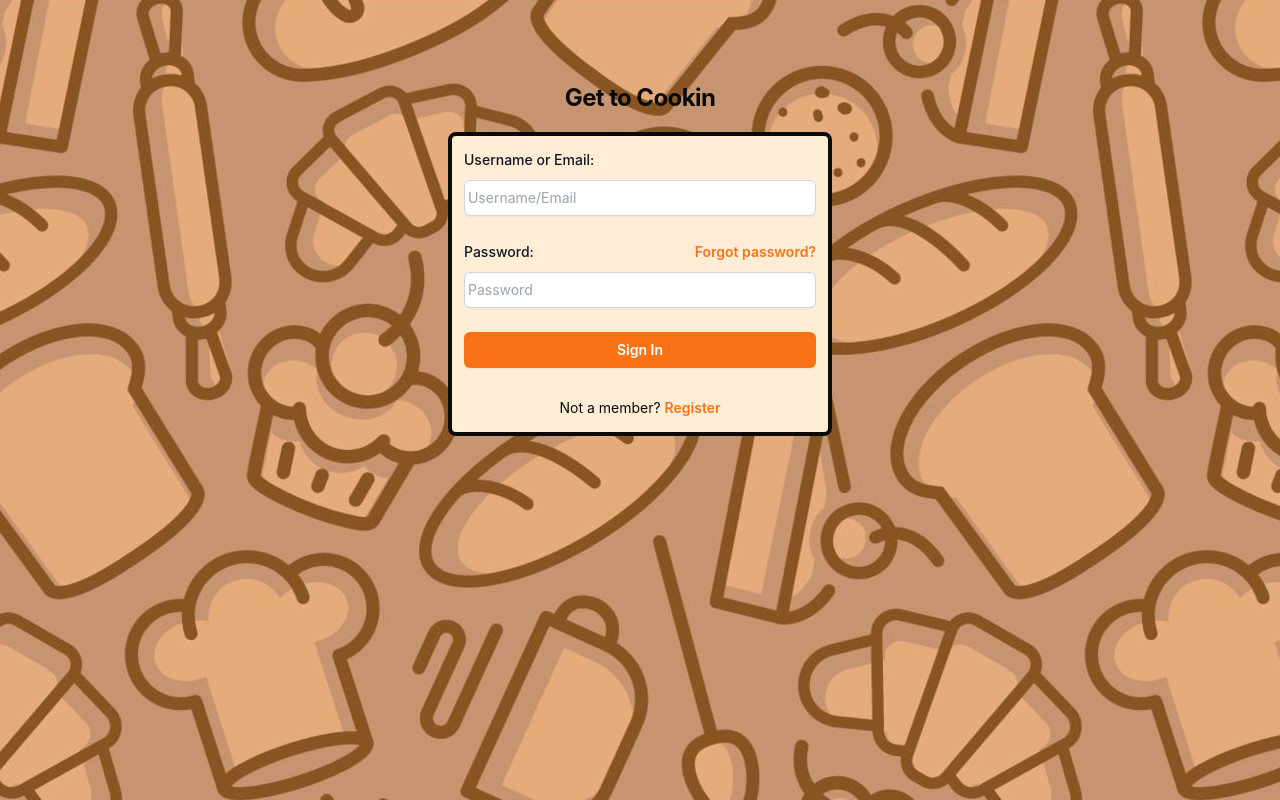
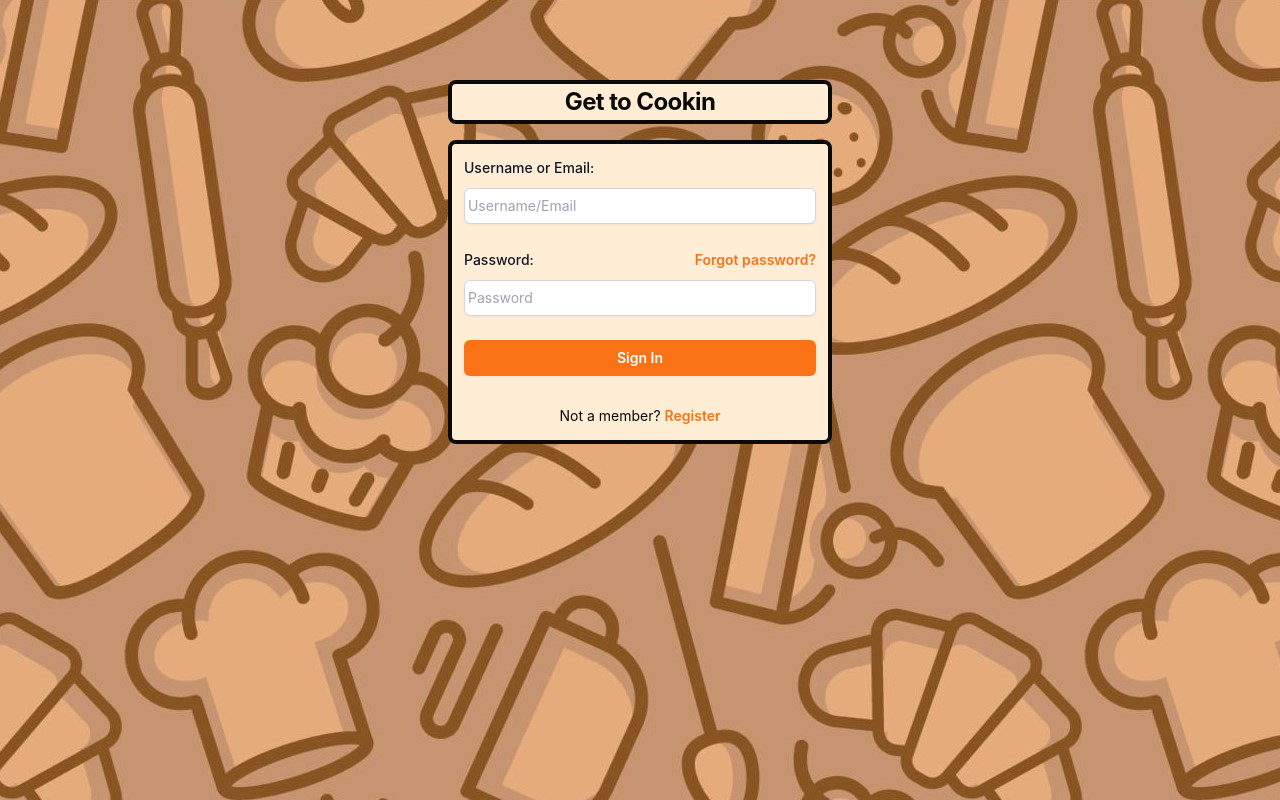
Before and after one commit to Fugate-A/MegaBytes.app, a React (Create React App) app in the folder web_frontend/: page / in a window 1280 px wide. Built offline with nearby package versions, Linux system fonts and the light colour scheme.

Commit message:
Added a box around some text

```diff
--- a/web_frontend/src/components/Login.js
+++ b/web_frontend/src/components/Login.js
@@ -51,7 +51,7 @@ function Login() {
 			<form onSubmit={doLogin}>
 				<div className="flex min-h-full flex-1 flex-col justify-center px-6 pt-10 pb-6 lg:px-8">
 					<div className="sm:mx-auto sm:w-full sm:max-w-sm">
-						<h2 className="mt-10 text-center text-2xl font-bold leading-9 tracking-tight text-neutral-950">
+						<h2 className="mt-10 text-center text-2xl font-bold leading-9 tracking-tight text-neutral-950 bg-orange-100 border-4 border-neutral-950 rounded-lg">
 							Get to Cookin
 						</h2>
 					</div>
```
